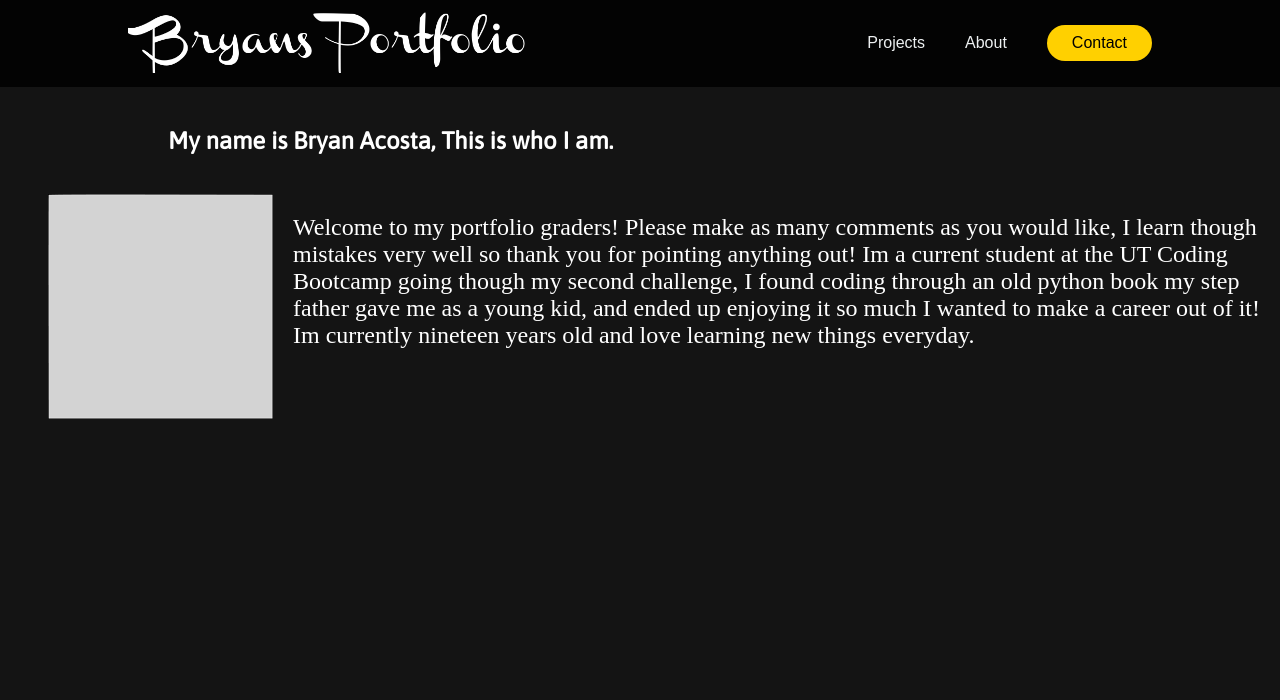
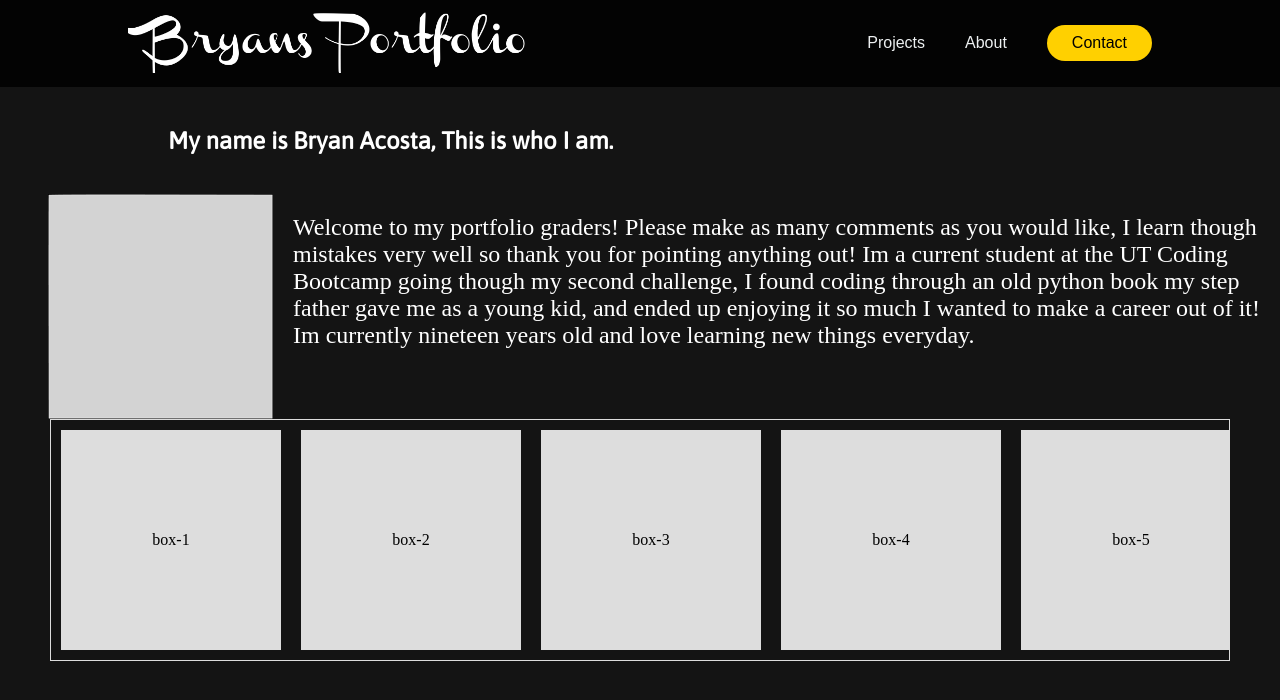
Before and after one commit to TheBryan-Acosta/Portfolio, a plain HTML site: page index.html in a window 1280 px wide. Drawn offline with Linux system fonts and the light colour scheme.

Commit message:
added project bar

```diff
--- a/assets/css/style.css
+++ b/assets/css/style.css
@@ -6,6 +6,7 @@
 
   body{
       background-color: rgb(20, 20, 20);
+      overflow-x:hidden;
   }
 
   header {
@@ -158,24 +159,36 @@ section p{
 
 }
 
-/*
+
 .wrapper{
-    max-height: 120px;
     border: 1px solid #ddd;
     display: flex;
     overflow-x: auto;
+    margin: 0px 50px 0px 50px;
 }
 
 .wrapper::-webkit-scrollbar{
-    width: 1;
+    background-color: #24252a;
+}
+
+.wrapper::-webkit-scrollbar-thumb{
+  background-color: #ffc400;
+  box-shadow: inset 0 0 6px rgba(0,0,0,.3);
+  border-radius: 15px;
+}
+
+.wrapper::-webkit-scrollbar-thumb:hover{
+  background-color: #00ffb3;
+  box-shadow: inset 0 0 6px rgba(0, 0, 0, 0.5);
+
+
 }
 
 .wrapper .item{
-    min-width: 110px;
-    height: 110px;
-    line-height: 110px;
+    min-width: 220px;
+    line-height: 220px;
+    height: 220px;
     text-align: center;
     background-color: #ddd;
-    margin-right: 2px;
+    margin: 10px;
 }
-*/
--- a/index.html
+++ b/index.html
@@ -52,5 +52,18 @@
         </section>
     </section>
 
+    <!-- Projects -->
+
+    <div class="wrapper">
+        <div class="item">box-1</div>
+        <div class="item">box-2</div>
+        <div class="item">box-3</div>
+        <div class="item">box-4</div>
+        <div class="item">box-5</div>
+        <div class="item">box-6</div>
+        <div class="item">box-7</div>
+    </div>
+
+
 </body>
 </html>
```
